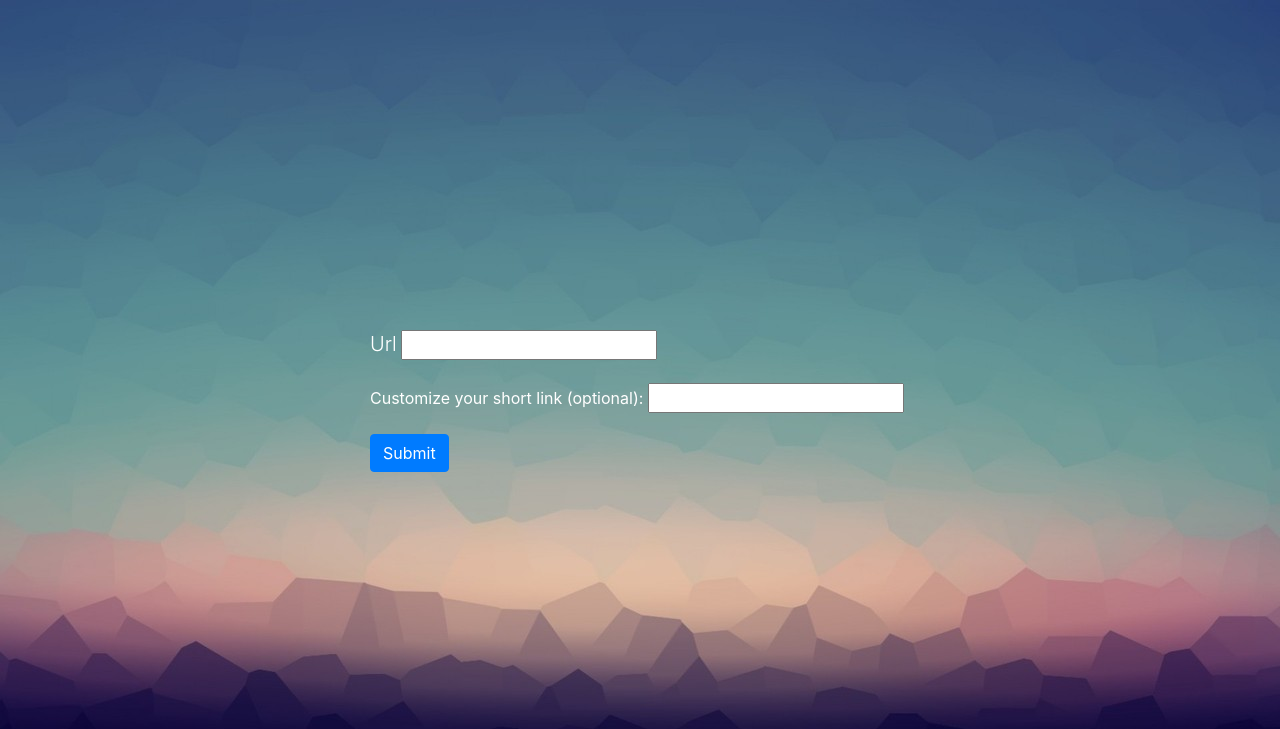
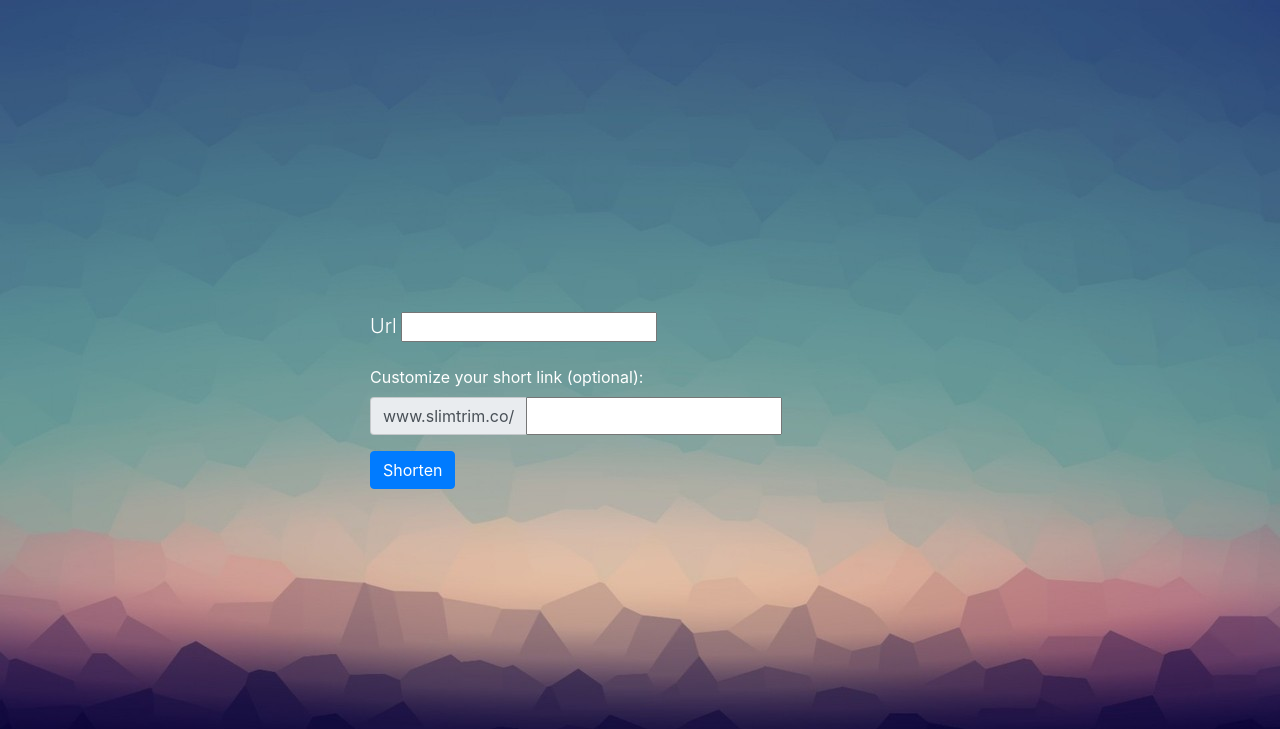
Before and after one commit to mohi7solanki/Url-Shortener, a Django app: template shortener/templates/shortener/home.html in a window 1280 px wide. Shown: the top 729 px of the page. Run offline with Django 3.2, Linux system fonts and the light colour scheme; the template is opened without the code that fills it, so the values that code supplies are empty, except form fields; form fields are guessed from the names that the template uses; some libraries are stand-ins or nearby versions.

Commit message:
minor fixes

```diff
--- a/shortener/forms.py
+++ b/shortener/forms.py
@@ -17,6 +17,7 @@
 			'short_url',
 		]
 
+
 	def clean_url(self):
 		url = self.cleaned_data['url']
 		url_validate = URLValidator()
--- a/shortener/templates/shortener/home.html
+++ b/shortener/templates/shortener/home.html
@@ -1,72 +1,30 @@
 {% extends 'shortener/layout.html' %}
-{% load widget_tweaks %}
+
+{% block style %}
+<style type="text/css">
+	.input-group {
+	  flex-wrap: wrap!important;
+	}
+
+	.input-group .invalid-feedback {
+	  flex-basis: 100%;
+	}
+
+	.input-group .input-group-addon:nth-child(3) {
+	    border-left: 0!important;
+	    border-right: 1px solid rgba(0,0,0,.15);
+	    border-radius: .25rem!important;
+	    border-top-left-radius: 0!important;
+	    border-bottom-left-radius: 0!important;
+	}
+</style>
+{% endblock %}
 
 {% block content %}
 <div class="row">
 	<div class="col-sm-6 mx-auto">
 		<form method="POST" action="" novalidate>
-			{% csrf_token %}
-			{% for hidden_field in form.hidden_fields %}
-				{{ hidden_field }}
-			{% endfor %}
-
-			{% if form.non_field_errors %}
-			    <div class="alert alert-danger" role="alert">
-			      {% for error in form.non_field_errors %}
-			        {{ error }}
-			      {% endfor %}
-			    </div>
-			{% endif %}
-
-			{% if form.is_bound %}
-				{% if form.url.errors %}
-				<div class="form-group">
-					<label class="lead">{{form.url.label}}</label>
-						{% render_field form.url class="form-control is-invalid" %}
-						{% for error in form.url.errors %}
-				            <div class="invalid-feedback">
-				              {{ error }}
-				            </div>
-				        {% endfor %}
-				        <small class="form-text text-white">{{form.url.help_text}}</small>
-			    </div>
-				{% else %}
-				<div class="form-group">
-					<label class="lead">{{form.url.label}}</label>
-						{% render_field form.url class="form-control is-valid" %}
-						<small class="form-text text-white">{{form.url.help_text}}</small>
-				</div>
-				{% endif %}
-				{% if form.short_url.errors %}
-				<div class="form-group">
-					<label>Customize your short link (optional):</label>
-						{% render_field form.short_url class="form-control is-invalid" %}
-						{% for error in form.short_url.errors %}
-				            <div class="invalid-feedback">
-				              {{ error }}
-				            </div>
-				        {% endfor %}
-			    </div>
-				{% else %}
-				<div class="form-group">
-					<label>Customize your short link (optional):</label>
-						{% render_field form.short_url class="form-control is-valid" %}
-				</div>
-				{% endif %}
-				<button type="submit" class="btn btn-primary">Submit</button>
-
-			{% else %}
-				<div class="form-group">
-				    <label class="lead">{{form.url.label}}</label>
-				    {% render_field form.url class='form-control' %}
-				   	<small class="form-text text-white">{{form.url.help_text}}</small>
-				</div>
-			  	<div class="form-group">
-				    <label>Customize your short link (optional):</label>
-				    {% render_field form.short_url class='form-control' %}
-			  	</div>
-			  <button type="submit" class="btn btn-primary">Submit</button>
-			{% endif %}
+		{% include 'shortener/url_form.html' %}
 	    </form>
 	</div>
 </div>
--- /dev/null
+++ b/shortener/templates/shortener/url_form.html
@@ -0,0 +1,73 @@
+{% load widget_tweaks %}
+
+{% csrf_token %}
+{% for hidden_field in form.hidden_fields %}
+	{{ hidden_field }}
+{% endfor %}
+
+{% if form.non_field_errors %}
+    <div class="alert alert-danger" role="alert">
+      {% for error in form.non_field_errors %}
+        {{ error }}
+      {% endfor %}
+    </div>
+{% endif %}
+
+{% if form.is_bound %}
+	{% if form.url.errors %}
+	<div class="form-group">
+		<label class="lead">{{form.url.label}}</label>
+			{% render_field form.url class="form-control is-invalid" %}
+			{% for error in form.url.errors %}
+	            <div class="invalid-feedback">
+	              {{ error }}
+	            </div>
+	        {% endfor %}
+	        <small class="form-text text-white">{{form.url.help_text}}</small>
+    </div>
+	{% else %}
+	<div class="form-group">
+		<label class="lead">{{form.url.label}}</label>
+			{% render_field form.url class="form-control is-valid" %}
+			<small class="form-text text-white">{{form.url.help_text}}</small>
+	</div>
+	{% endif %}
+	{% if form.short_url.errors %}
+	<div class="form-group">
+		<label>Customize your short link (optional):</label>
+		 <div class="input-group">
+		 	<span class="input-group-addon">www.slimtrim.co/</span>
+			{% render_field form.short_url class="form-control is-invalid" %}
+			{% for error in form.short_url.errors %}
+	            <div class="invalid-feedback custom">
+	              {{ error }}
+	            </div>
+	        {% endfor %}
+		</div>
+    </div>
+	{% else %}
+	<div class="form-group">
+	    <label>Customize your short link (optional):</label>
+	    <div class="input-group">
+	    	<span class="input-group-addon">www.slimtrim.co/</span>
+	    	{% render_field form.short_url class='form-control is-valid' %}
+	    </div>
+  	</div>
+	{% endif %}
+	<button type="submit" class="btn btn-primary">Shorten</button>
+
+{% else %}
+	<div class="form-group">
+	    <label class="lead">{{form.url.label}}</label>
+	    {% render_field form.url class='form-control' %}
+	   	<small class="form-text text-white">{{form.url.help_text}}</small>
+	</div>
+  	<div class="form-group">
+	    <label>Customize your short link (optional):</label>
+	    <div class="input-group">
+	    	<span class="input-group-addon">www.slimtrim.co/</span>
+	    	{% render_field form.short_url class='form-control' %}
+	    </div>
+  	</div>
+  <button type="submit" class="btn btn-primary">Shorten</button>
+{% endif %}
--- a/shortener/views.py
+++ b/shortener/views.py
@@ -10,9 +10,8 @@
 		form = SubmitUrlForm(request.POST)
 		if form.is_valid():
 			print('valid')
-			pass
-		else:
-			print('not valid')
+			form.save()
+			return HttpResponseRedirect('/')
 	else:
 		form = SubmitUrlForm()
 	return render(request, 'shortener/home.html', {'form': form})
```
Also changed, not shown: db.sqlite3, shortener/static/shortener/style.css (line endings or trailing spaces).
